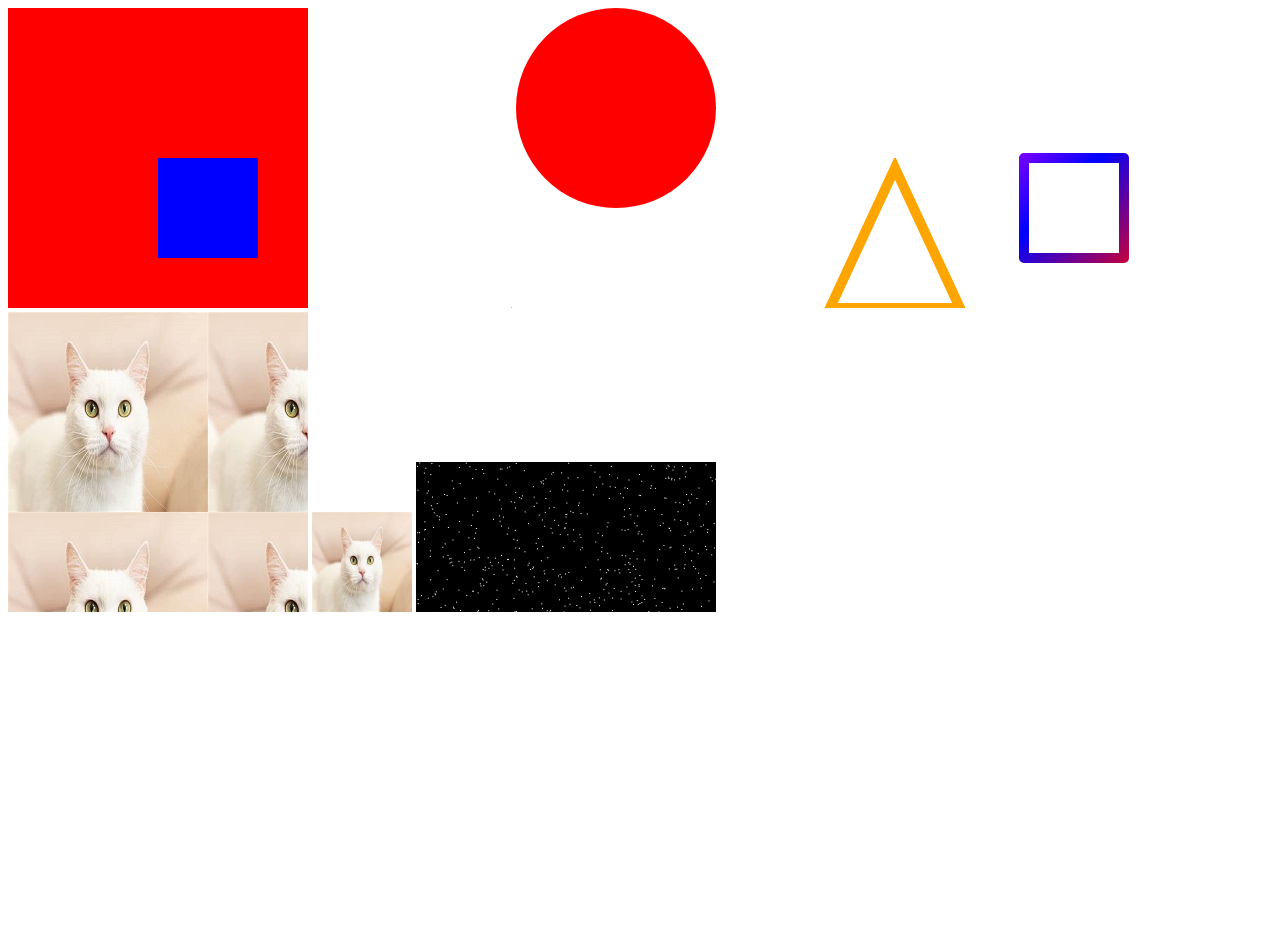
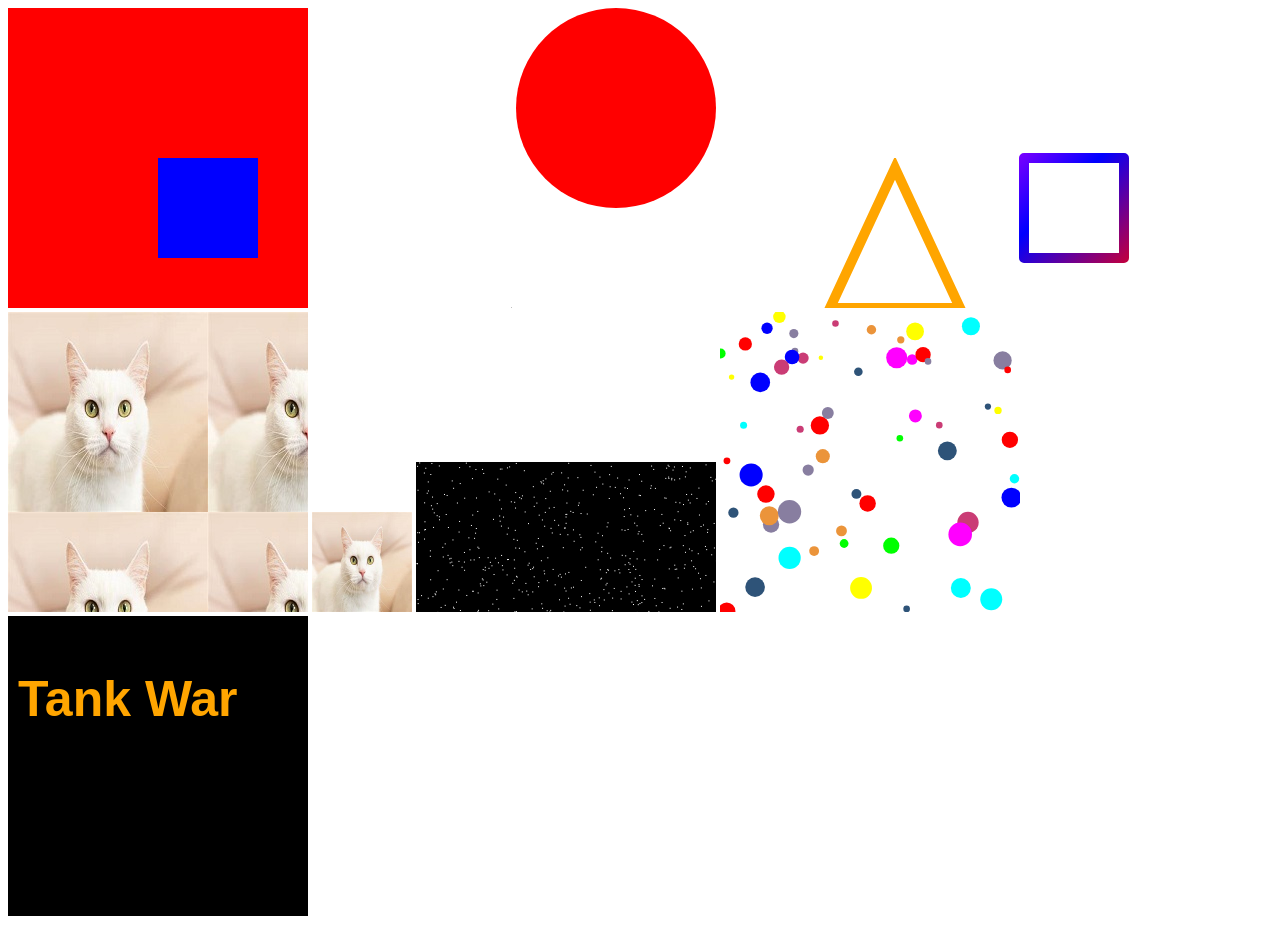
Before and after one commit to everywangBUG/tank_war, a website built with Vite: page tank_war/index.html in a window 1280 px wide. Before the commit the page ends 800 px from the top, so only its background shows below. Built offline with nearby package versions, Linux system fonts and the light colour scheme.

Commit message:
draw text

```diff
--- a/tank_war/index.html
+++ b/tank_war/index.html
@@ -15,6 +15,8 @@
     <canvas id="canvas5"></canvas>
     <canvas id="canvas6" width="100" height="200"></canvas>
     <canvas id="canvas7"></canvas>
+    <canvas id="canvas8" width="300" height="300"></canvas>
+    <canvas id="canvas9" width="300" height="300"></canvas>
     <script type="module" src="./src/main.ts"></script>
   </body>
 </html>
--- a/tank_war/src/main.ts
+++ b/tank_war/src/main.ts
@@ -110,3 +110,28 @@ for (let i = 0; i <= 1000; i++) {
     ctx7.fillRect(Math.random()*el.width, Math.random()*el.height, 1, 1)
   }
 }
+
+// 随机色块
+const el8 = document.getElementById("canvas8")! as HTMLCanvasElement;
+const ctx8 = el8.getContext("2d");
+const colors = ['#00ff', '#ff0000', '#00ff00', '#ffff00', '#00ffff', '#ff00ff', '#887EA0', '#2E5378', '#EB943A', '#CA3C75']
+for (let i = 0; i <= 60; i++) {
+  if (ctx8) {
+    ctx8.beginPath()
+    const color = colors[Math.floor(Math.random() * colors.length)]
+    ctx8.fillStyle = color
+    ctx8.arc(Math.random()*el.width, Math.random()*el.height, Math.random() * 10 + 2, 0, 2 * Math.PI)
+    ctx8.fill()
+  }
+}
+
+// 绘制文字
+const el9 = document.getElementById("canvas9")! as HTMLCanvasElement;
+const ctx9 = el9.getContext("2d");
+if (ctx9) {
+  ctx9.fillStyle = '#000'
+  ctx9.fillRect(0, 0, el9.width, el9.height)
+  ctx9.font = 'bold 50px Arial'
+  ctx9.fillStyle = 'orange'
+  ctx9.fillText('Tank War', 10, 100)
+}
```
